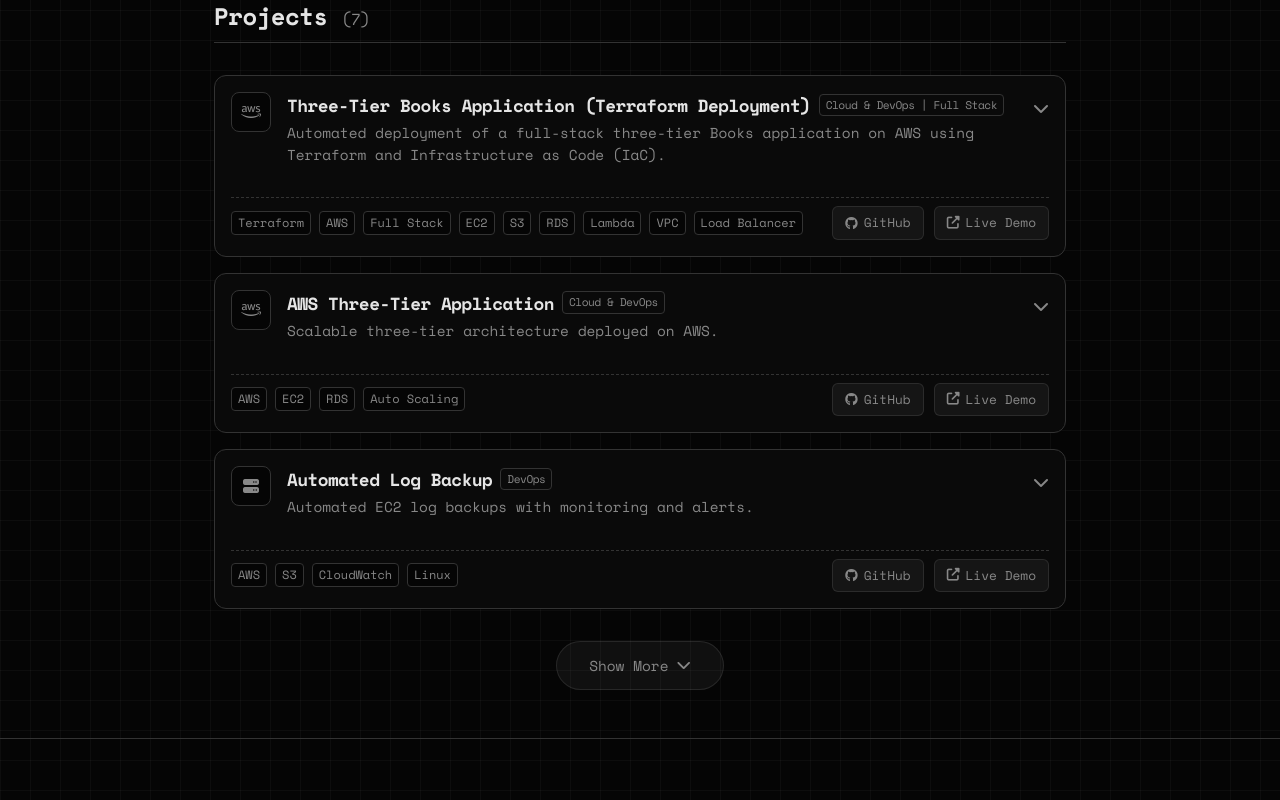
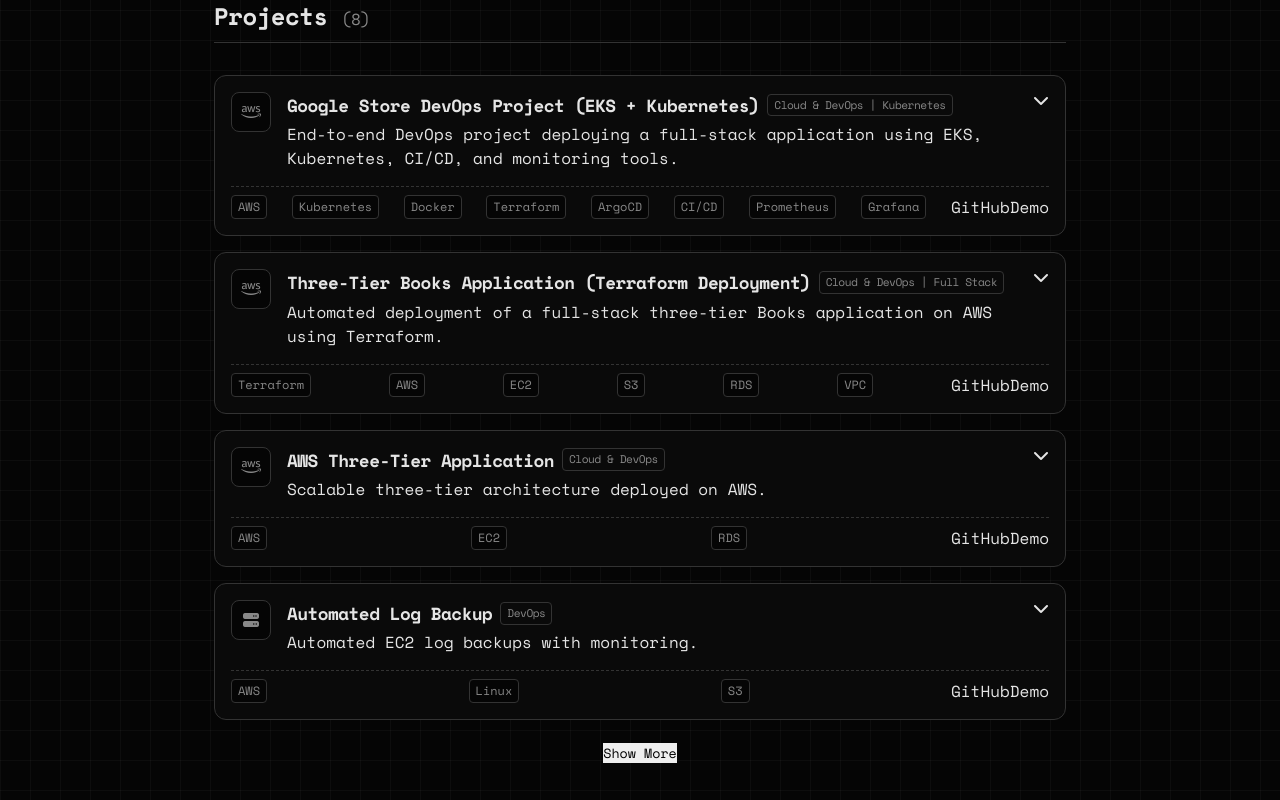
Before and after one commit to Ajaypatel001/Portfolio, a React (Vite) app: page / in a window 1280 px wide. Shown: the part 3380-4180 px from the top of the page. Built offline with nearby package versions, Linux system fonts and the light colour scheme.

Commit message:
Update Projects.jsx

```diff
--- a/src/components/Projects.jsx
+++ b/src/components/Projects.jsx
@@ -2,158 +2,204 @@
 import './Projects.css';
 
 const Projects = () => {
-    const [visible, setVisible] = useState(3);
+    const [visible, setVisible] = useState(4);
     const [expandedIndex, setExpandedIndex] = useState(null);
 
     const toggleAccordion = (index) => {
         setExpandedIndex(expandedIndex === index ? null : index);
     };
 
-    // Reordered list: DevOps/Cloud first
     const projectList = [
 
-        // ✅ NEW Terraform Project (Added on Top)
+        // 🔥 NEW DevOps Project (TOP)
+        {
+            title: "Google Store DevOps Project (EKS + Kubernetes)",
+            category: "Cloud & DevOps | Kubernetes",
+            description: "End-to-end DevOps project deploying a full-stack application using EKS, Kubernetes, CI/CD, and monitoring tools.",
+
+            details: {
+                why: "To build a production-ready DevOps pipeline with Kubernetes, CI/CD, logging, and monitoring on AWS.",
+
+                features: [
+                    "EKS Cluster setup using Terraform",
+                    "Kubernetes deployment (frontend & backend)",
+                    "CI/CD using GitHub Actions",
+                    "ArgoCD for GitOps deployment",
+                    "RDS (MariaDB) integration",
+                    "Ingress-Nginx for routing",
+                    "EFK Stack for logging",
+                    "Prometheus & Grafana monitoring",
+                    "Secure VPC & IAM setup",
+                    "Load Balancer access"
+                ],
+
+                techStack: "AWS (EKS, RDS, VPC, IAM), Kubernetes, Docker, Terraform, ArgoCD, GitHub Actions, Prometheus, Grafana, EFK Stack, Linux"
+            },
+
+            tech: [
+                "AWS",
+                "Kubernetes",
+                "Docker",
+                "Terraform",
+                "ArgoCD",
+                "CI/CD",
+                "Prometheus",
+                "Grafana"
+            ],
+
+            github: "https://github.com/Ajaypatel001/google-store-DevOps-project",
+            demo: "#",
+            icon: "fab fa-aws"
+        },
+
+        // ✅ Terraform Project
         {
             title: "Three-Tier Books Application (Terraform Deployment)",
             category: "Cloud & DevOps | Full Stack",
-            description: "Automated deployment of a full-stack three-tier Books application on AWS using Terraform and Infrastructure as Code (IaC).",
+            description: "Automated deployment of a full-stack three-tier Books application on AWS using Terraform.",
+
             details: {
-                why: "To automate cloud infrastructure provisioning and reduce manual configuration by implementing Infrastructure as Code with Terraform.",
+                why: "To automate cloud infrastructure provisioning using Infrastructure as Code.",
 
                 features: [
-                    "Infrastructure provisioning using Terraform (IaC)",
-                    "Three-tier architecture with Frontend, Backend, and RDS",
-                    "Auto Scaling for high availability",
-                    "Application Load Balancer for traffic distribution",
-                    "Secure VPC with public and private subnets",
-                    "Internet Gateway for external connectivity",
-                    "Security Groups for secure access control",
-                    "Target Groups for efficient routing",
-                    "AWS Lambda for serverless tasks",
-                    "S3 for storage and backups"
+                    "Terraform IaC",
+                    "Three-tier architecture",
+                    "Auto Scaling",
+                    "Load Balancer",
+                    "Secure VPC",
+                    "RDS Database",
+                    "Lambda integration",
+                    "S3 storage"
                 ],
 
-                techStack: "Terraform, AWS (EC2, S3, RDS, Lambda, VPC, Security Groups, Target Groups, Internet Gateway, Load Balancer, IAM), Linux, Git, Full Stack"
+                techStack: "Terraform, AWS, Linux, Git"
             },
 
-            tech: [
-                "Terraform",
-                "AWS",
-                "Full Stack",
-                "EC2",
-                "S3",
-                "RDS",
-                "Lambda",
-                "VPC",
-                "Load Balancer"
-            ],
-
+            tech: ["Terraform", "AWS", "EC2", "S3", "RDS", "VPC"],
             github: "https://github.com/Ajaypatel001/Book_Three_Tier_Application_Custom_Infra",
             demo: "#",
             icon: "fab fa-aws"
         },
 
-        // ✅ Your ORIGINAL project untouched
+        // ✅ AWS Project
         {
             title: "AWS Three-Tier Application",
             category: "Cloud & DevOps",
             description: "Scalable three-tier architecture deployed on AWS.",
+
             details: {
-                why: "To design a highly available and fault-tolerant cloud infrastructure.",
-                features: ["Auto Scaling Groups", "ELB Load Balancing", "Multi-AZ RDS Deployment"],
-                techStack: "AWS EC2, S3, RDS, VPC, IAM"
+                why: "To design a highly available system.",
+                features: ["Auto Scaling", "Load Balancing", "Multi-AZ RDS"],
+                techStack: "AWS EC2, S3, RDS, VPC"
             },
-            tech: ["AWS", "EC2", "RDS", "Auto Scaling"],
+
+            tech: ["AWS", "EC2", "RDS"],
             github: "#",
             demo: "#",
             icon: "fab fa-aws"
         },
 
+        // ✅ DevOps Script
         {
             title: "Automated Log Backup",
             category: "DevOps",
-            description: "Automated EC2 log backups with monitoring and alerts.",
+            description: "Automated EC2 log backups with monitoring.",
+
             details: {
-                why: "To ensure data persistence and automate routine maintenance tasks.",
-                features: ["Shell Scripting for Backups", "Cron Jobs", "S3 Lifecycle Policies"],
-                techStack: "Bash, AWS CLI, CloudWatch, S3"
+                why: "To automate backups and ensure data safety.",
+                features: ["Shell Script", "Cron Jobs", "S3 Backup"],
+                techStack: "Bash, AWS CLI, CloudWatch"
             },
-            tech: ["AWS", "S3", "CloudWatch", "Linux"],
+
+            tech: ["AWS", "Linux", "S3"],
             github: "#",
             demo: "#",
             icon: "fas fa-server"
         },
+
+        // ✅ Other Projects
         {
             title: "Path 4 You",
             category: "Career Guidance",
-            description: "Comprehensive platform helping students find their right path.",
+            description: "Platform helping students find career paths.",
+
             details: {
-                why: "To provide students with personalized career roadmaps.",
-                features: ["Interactive Roadmap", "Resource Aggregation", "User Progress Tracking"],
-                techStack: "MERN Stack, OpenAI API"
+                why: "To guide students.",
+                features: ["Roadmap", "Tracking"],
+                techStack: "MERN Stack"
             },
-            tech: ["MERN Stack", "React", "Node"],
+
+            tech: ["React", "Node"],
             github: "",
             demo: "#",
             icon: "fas fa-laptop-code"
         },
+
         {
             title: "Govt. Schemes",
             category: "Info Portal",
-            description: "Aggregating various government schemes for easy access.",
+            description: "Government schemes platform.",
+
             details: {
-                why: "To simplify access to government welfare programs.",
-                features: ["Search & Filter", "Categorized Listings", "Multi-language Support"],
-                techStack: "HTML, CSS, JavaScript, Fetch API"
+                why: "To simplify access.",
+                features: ["Search", "Filter"],
+                techStack: "HTML, CSS, JS"
             },
-            tech: ["Frontend", "API"],
+
+            tech: ["Frontend"],
             github: "https://github.com/Ajaypatel001/Govt.scheems",
             demo: "#",
             icon: "fas fa-landmark"
         },
+
         {
             title: "Blog Application",
             category: "Full Stack",
-            description: "Blogging platform with user auth and CRUD features.",
+            description: "Blog platform with auth.",
+
             details: {
-                why: "To build a complete full-stack web application with modern technologies.",
-                features: ["User Authentication (JWT)", "RESTful API", "Responsive UI"],
-                techStack: "React, Node.js, Express, MongoDB, AWS"
+                why: "To build full stack app.",
+                features: ["JWT Auth", "CRUD"],
+                techStack: "React, Node, MongoDB"
             },
-            tech: ["React", "Node.js", "AWS"],
+
+            tech: ["React", "Node"],
             github: "https://github.com/Ajaypatel001/Blog_project",
             demo: "#",
             icon: "fas fa-blog"
         },
+
         {
             title: "Movie Tracker",
             category: "Web App",
-            description: "Track and discover movies using external APIs.",
+            description: "Movie tracking app.",
+
             details: {
-                why: "To explore API integration and state management in React.",
-                features: ["Movie Search", "Watchlist Management", "Rating System"],
-                techStack: "React, Redux Toolkit, TMDB API"
+                why: "To learn API integration.",
+                features: ["Search", "Watchlist"],
+                techStack: "React"
             },
-            tech: ["React", "Redux"],
+
+            tech: ["React"],
             github: "https://github.com/Ajaypatel001/Movie_Tracker",
             demo: "#",
             icon: "fas fa-film"
         }
     ];
 
-    const showMoreProjects = () => {
-        setVisible((prevValue) => prevValue + 3);
-    };
-
+    const showMoreProjects = () => setVisible(prev => prev + 3);
     const showLessProjects = () => {
-        setVisible(3);
+        setVisible(4);
         setExpandedIndex(null);
     };
 
     return (
         <section id="projects" className="projects-section">
             <div className="container">
-                <h2 className="section-title">Projects <span className="count">({projectList.length})</span></h2>
+                <h2 className="section-title">
+                    Projects <span className="count">({projectList.length})</span>
+                </h2>
+
                 <div className="projects-list">
                     {projectList.slice(0, visible).map((project, index) => (
                         <div
@@ -165,66 +211,51 @@
                                 <div className="project-img-placeholder">
                                     <i className={project.icon}></i>
                                 </div>
+
                                 <div className="project-info">
-                                    <h3>{project.title} <span className="category-tag">{project.category}</span></h3>
-                                    <p className="project-desc-short">{project.description}</p>
+                                    <h3>
+                                        {project.title}
+                                        <span className="category-tag">{project.category}</span>
+                                    </h3>
+                                    <p>{project.description}</p>
                                 </div>
-                                <div className="project-toggle">
+
                                 <i className={`fas fa-chevron-down ${expandedIndex === index ? 'rotate' : ''}`}></i>
                             </div>
-                            </div>
 
-                            <div className={`project-extended ${expandedIndex === index ? 'expanded' : ''}`}>
-                                <div className="project-extended-inner">
-                                    <div className="detail-row">
-                                        <strong>Why I built this:</strong>
-                                        <p>{project.details.why}</p>
-                                    </div>
-                                    <div className="detail-row">
-                                        <strong>Key Features:</strong>
+                            {expandedIndex === index && (
+                                <div className="project-extended">
+                                    <p><strong>Why:</strong> {project.details.why}</p>
+
                                     <ul>
-                                            {project.details.features.map((feat, i) => (
-                                                <li key={i}>{feat}</li>
+                                        {project.details.features.map((f, i) => (
+                                            <li key={i}>{f}</li>
                                         ))}
                                     </ul>
+
+                                    <p><strong>Tech:</strong> {project.details.techStack}</p>
                                 </div>
-                                    <div className="detail-row">
-                                        <strong>Tech Stack:</strong>
-                                        <p className="tech-highlight">{project.details.techStack}</p>
-                                    </div>
-                                </div>
-                            </div>
+                            )}
 
                             <div className="project-footer">
-                                <div className="tech-stack-mini">
                                 {project.tech.map((t, i) => (
                                     <span key={i} className="mini-tag">{t}</span>
                                 ))}
-                                </div>
-                                <div className="project-actions">
-                                    <a href={project.github} className="btn-project btn-github" onClick={(e) => e.stopPropagation()}>
-                                        <i className="fab fa-github"></i> GitHub
-                                    </a>
-                                    <a href={project.demo} className="btn-project btn-demo" onClick={(e) => e.stopPropagation()}>
-                                        <i className="fas fa-external-link-alt"></i> Live Demo
-                                    </a>
+
+                                <div>
+                                    <a href={project.github}>GitHub</a>
+                                    <a href={project.demo}>Demo</a>
                                 </div>
                             </div>
                         </div>
                     ))}
                 </div>
 
-                <div className="projects-actions" style={{ textAlign: 'center', marginTop: '2rem' }}>
+                <div style={{ textAlign: "center", marginTop: "20px" }}>
                     {visible < projectList.length ? (
-                        <button className="btn show-more-btn" onClick={showMoreProjects}>
-                            Show More <i className="fas fa-chevron-down"></i>
-                        </button>
+                        <button onClick={showMoreProjects}>Show More</button>
                     ) : (
-                        visible > 3 && (
-                            <button className="btn show-more-btn" onClick={showLessProjects}>
-                                Show Less <i className="fas fa-chevron-up"></i>
-                            </button>
-                        )
+                        <button onClick={showLessProjects}>Show Less</button>
                     )}
                 </div>
             </div>
```
Lines whose indentation alone changed are shown as unchanged.
